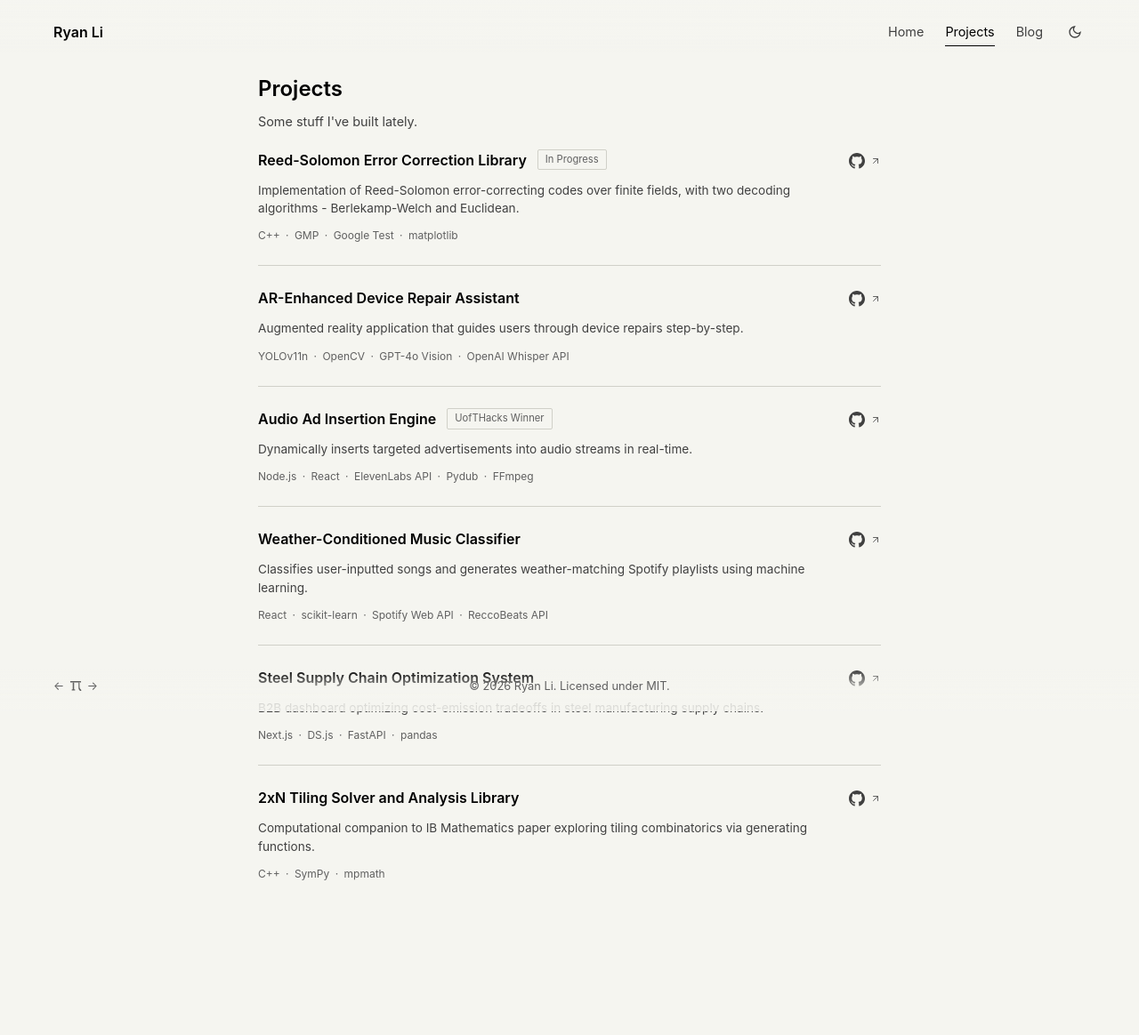
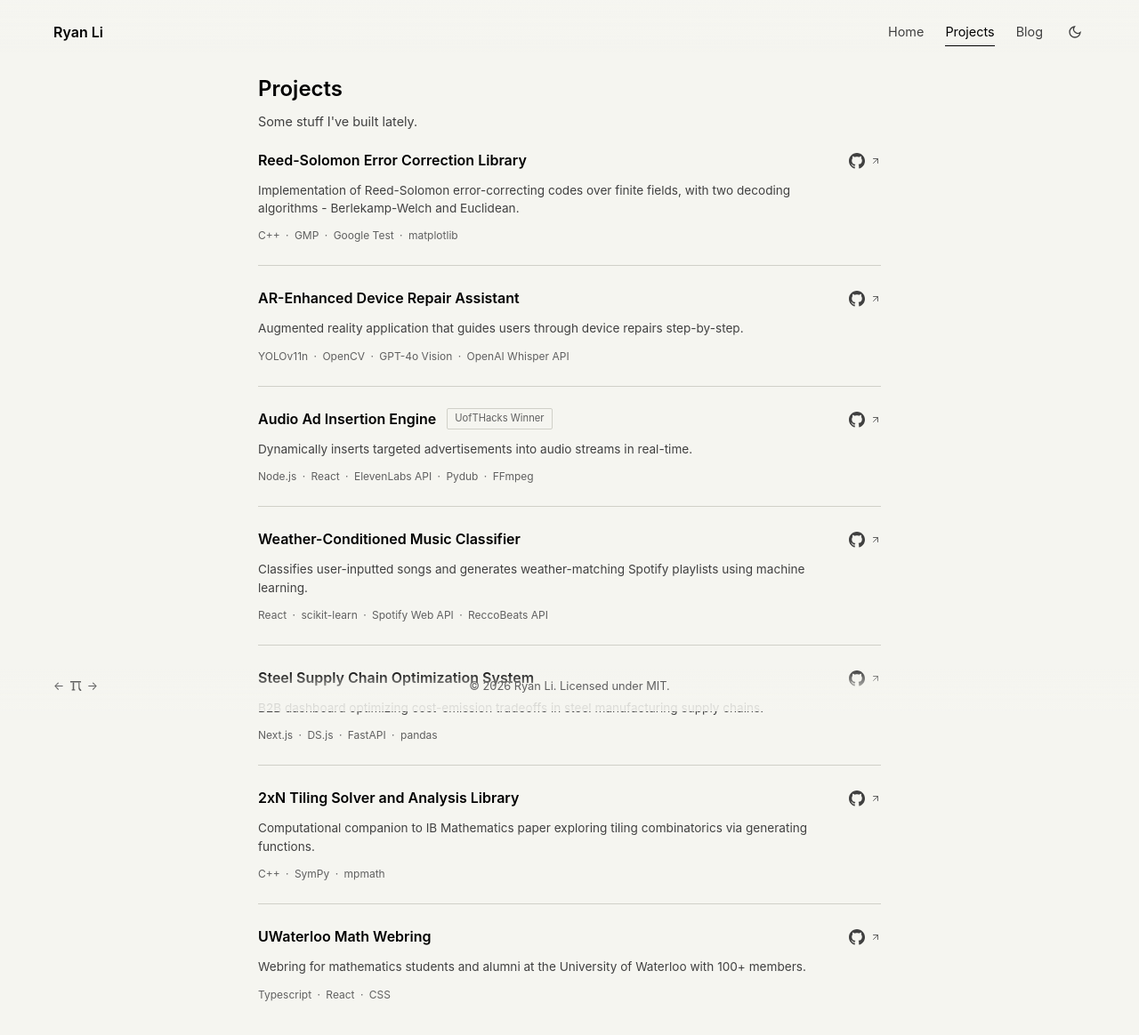
Before and after one commit to rli8145/rli-personal-website, a React (Vite) app: page /projects in a window 1280 px wide. Shown: the top 1164 px of the page at 89% size. Before the commit the page ends 1104 px from the top, so only its background shows below. Built offline with nearby package versions, Linux system fonts and the light colour scheme.

Commit message:
updated projects

```diff
--- a/src/components/Projects.jsx
+++ b/src/components/Projects.jsx
@@ -8,7 +8,6 @@
       description: 'Implementation of Reed-Solomon error-correcting codes over finite fields, with two decoding algorithms - Berlekamp-Welch and Euclidean.',
       technologies: ['C++', 'GMP', 'Google Test', 'matplotlib'],
       github: 'https://github.com/rli8145/reed-solomon',
-      award: 'In Progress'
     },
     {
       id: 2,
@@ -45,6 +44,13 @@
       description: 'Computational companion to IB Mathematics paper exploring tiling combinatorics via generating functions.',
       technologies: ['C++', 'SymPy', 'mpmath'],
       github: 'https://github.com/rli8145/tiling-combinatorics'
+    },
+    {
+      id: 7,
+      title: 'UWaterloo Math Webring',
+      description: 'Webring for mathematics students and alumni at the University of Waterloo with 100+ members.',
+      technologies: ['Typescript', 'React', 'CSS'],
+      github: 'https://github.com/JummyJoeJackson/math-webring'
     }
   ]
 
```
